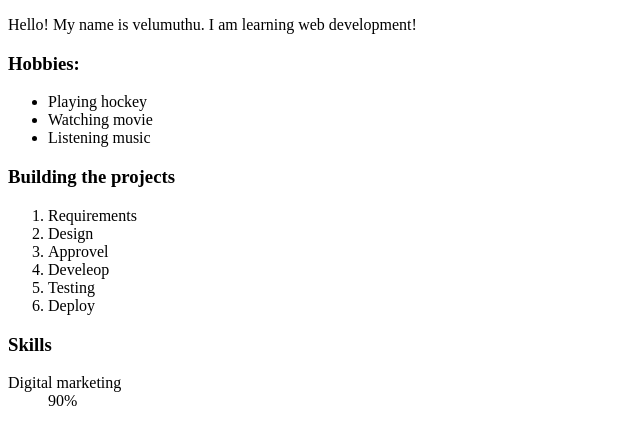
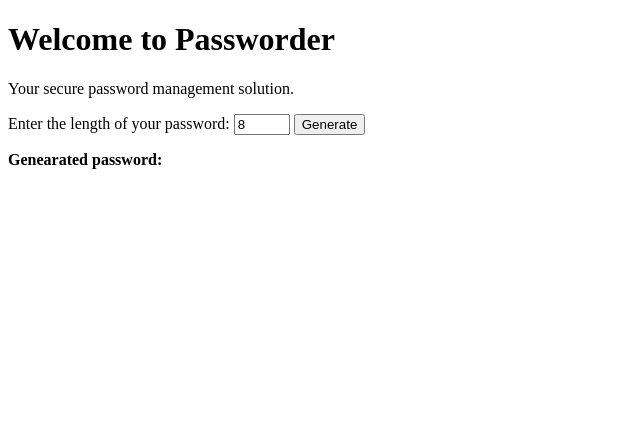
Before and after one commit to velumuthu/mern1, a plain HTML site: page index.html in a window 1280 px wide. Shown: the whole page, without its empty margins (0-640 px from the left). Drawn offline with Linux system fonts and the light colour scheme.

Commit message:
Implement password generator and update title
Added password generation functionality and updated title.

```diff
--- a/index.html
+++ b/index.html
@@ -3,31 +3,32 @@
 <head>
     <meta charset="UTF-8">
     <meta name="viewport" content="width=device-width, initial-scale=1.0">
-    <link rel="stylesheet" href="style.css">
-    <script src="script.js" defer></script>
-    <title>Mernstack</title>
+    <title>Passworder</title>
 </head>
 <body>
-    <p>Hello! My name is velumuthu. I am learning web development!</p>
-    <h3>Hobbies:</h3>
-    <ul>
-        <li>Playing hockey</li>
-        <li>Watching movie</li>
-        <li>Listening music</li>
-    </ul>
-    <h3>Building the projects</h3>
-    <ol>
-        <li>Requirements</li>
-        <li>Design</li>
-        <li>Approvel</li>
-        <li>Develeop</li>
-        <li>Testing</li>
-        <li>Deploy</li>
-    </ol>
-    <h3>Skills</h3>
-    <dl>
-        <dt>Digital marketing</dt>
-        <dd>90%</dd>
-    </dl>
+    <h1>Welcome to Passworder</h1>
+    <p>Your secure password management solution.</p>
+
+    <label>Enter the length of your password:</label>
+    <input type="number" id="length" value="8" min="4" max="20">
+    <button onclick="generatePassword()">Generate</button>
+
+    <p><strong>Genearated password:</strong> <span style="color:green;" id="result"></span></p>
+
+    <script>
+        function generatePassword(){
+            const chars = "abcdefghijklmnopqrstuvwxyzABCDEFGHIJKLMNOPQRSTUVWXYZ0123456789!@#$%^&*()";
+
+            const length = document.getElementById("length").value;
+
+            let password = "";
+
+            for(let i = 0; i < length; i++){
+                const randomIndex = Math.floor(Math.random() * chars.length); //61
+                password += chars[randomIndex];
+            }
+            document.getElementById("result").innerText = password;
+        }
+    </script>
 </body>
 </html>
```
